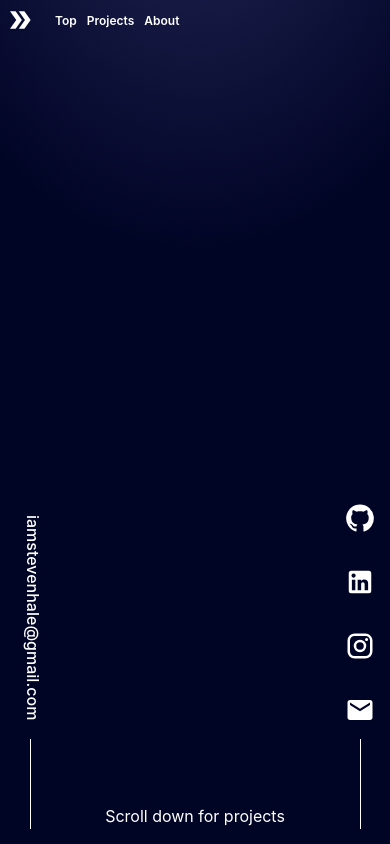
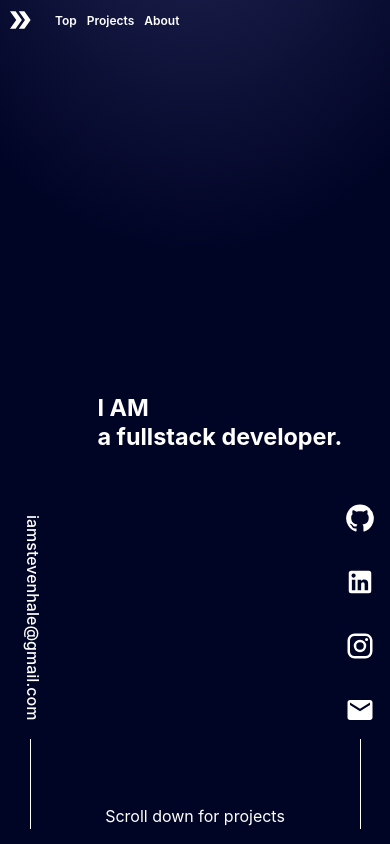
Before and after one commit to IAmStevenHale/IAMSTEVENHALE, a Next.js app: page / in a window 390 px wide. Built offline with nearby package versions, Linux system fonts and the light colour scheme; a web font is replaced by a local one.

Commit message:
Test to see if url bar is hidden on mobile

```diff
--- a/components/HomeContent.tsx
+++ b/components/HomeContent.tsx
@@ -31,10 +31,10 @@ const HomeContent: React.FC<ContentProps> = ({ currentIndex, thisIndex, setCurre
     return (
         <Wrapper>
             <Gradient/>
-            {/* <Title>
+            <Title>
                 <h2>I AM</h2>
                 <h2>{currentWord}</h2>
-            </Title> */}
+            </Title>
             <EmailContainer>
                 <ul>
                     <li>
@@ -89,6 +89,7 @@ const Gradient = styled.div`
     position: absolute;
     height: 100%;
     width: 100%;
+    z-index: 0;
 `;
 
 const Title = styled.div`
@@ -98,11 +99,14 @@ const Title = styled.div`
     text-align: left;
     justify-content: center;
     font-size: 40px;
-    width: 50%;
+    width: 100%;
     height: 50%;
     transform: translateX(25%);
     & > * {
         white-space: nowrap;
+    }
+    @media (max-width: 950px) {
+        font-size: 4vw;
     }
 `;
 
@@ -182,6 +186,7 @@ const ScrollDownPrompt = styled.div`
     color: white;
     animation: ${css`${bounce} 1.5s ease-in-out infinite`};
     cursor: pointer;
+    z-index: 3;
 `;
 
 
--- a/components/ScrollingContainer.tsx
+++ b/components/ScrollingContainer.tsx
@@ -48,18 +48,15 @@ const ScrollingContainer = ({ children, currentIndex, setCurrentIndex }: Props)
         let previousTouchPositionY = 0;
 
         const handleTouchMove = (event: TouchEvent) => {
+            event.preventDefault();
+            if (isScrolling) return;
             if (event.touches.length > 0) {
-
-                event.preventDefault();
-                if (isScrolling) return;
-
                 startScrolling();
                 }
                 const touch = event.touches[0];
                 const touchPositionY = touch.clientY;
                 const touchDirection = touchPositionY > previousTouchPositionY ? 'down' : 'up';
                 previousTouchPositionY = touchPositionY;
-
             if (touchDirection === 'down' && currentIndex > 0) {
                 setCurrentIndex(currentIndex - 1);
             } else if (touchDirection === 'up' && currentIndex < children.length - 1) {
@@ -69,6 +66,12 @@ const ScrollingContainer = ({ children, currentIndex, setCurrentIndex }: Props)
 
         window.addEventListener('wheel', handleScroll, { passive: false });
         window.addEventListener('touchmove', handleTouchMove, { passive: false });
+        window.addEventListener("load", function () {
+            setTimeout(function () {
+                // This hides the address bar:
+                window.scrollTo(0, 1);
+            }, 0);
+        });
         return () =>{
             window.removeEventListener('wheel', handleScroll);
             window.removeEventListener('touchmove', handleTouchMove);
@@ -80,7 +83,7 @@ const ScrollingContainer = ({ children, currentIndex, setCurrentIndex }: Props)
             <JumpToNav setCurrentIndex={setCurrentIndex} />
             <JumpTo isHomeScreen={isHomeScreen}>
                 {children.map((_, i) => (
-                        <JumpToCircle onClick={() => handleJumpTo(i)} key={i} isCurrent={i === currentIndex}/>
+                        <JumpToCircle onClick={() => handleJumpTo(i)} key={i} isCurrent={!isScrolling && i === currentIndex}/>
                 ))}
             </JumpTo>
             <InnerContainer ref={innerContainerRef} currentIndex={currentIndex} animationDuration={animationDuration}>
```
